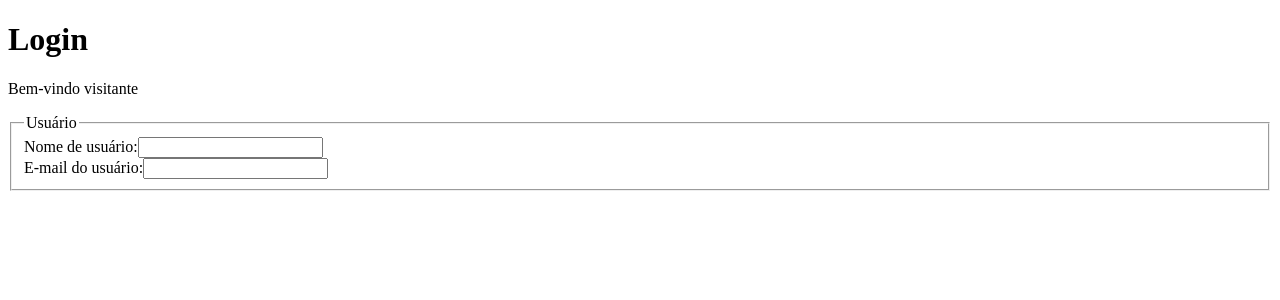
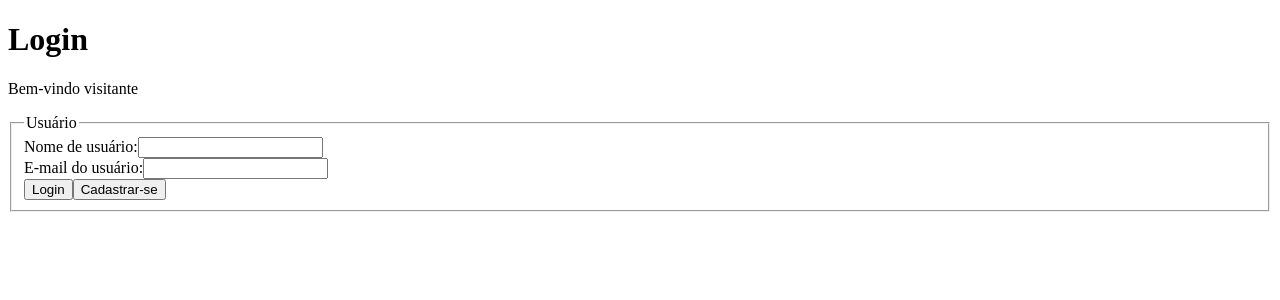
Before and after one commit to Grupo-jag-Fiap/cp5-front-access-control, a React (Vite) app in the folder access-control-cp/: page / in a window 1280 px wide. Shown: the top 300 px of the page. Built offline with nearby package versions, Linux system fonts and the light colour scheme.

Commit message:
feat: adicionando botão de logar e cadastrar-se

```diff
--- a/access-control-cp/src/Login/index.tsx
+++ b/access-control-cp/src/Login/index.tsx
@@ -100,6 +100,11 @@ export default function Login(){
                 >Email inválido.</span>
               )}
             </div>
+
+            <div className="mt-4 flex gap-2">
+              <button type="submit">Login</button>
+              <button type="button" onClick={() => navigate("/cadastro")}>Cadastrar-se</button>
+            </div>
             </fieldset>
         </form>
       </div>
```
